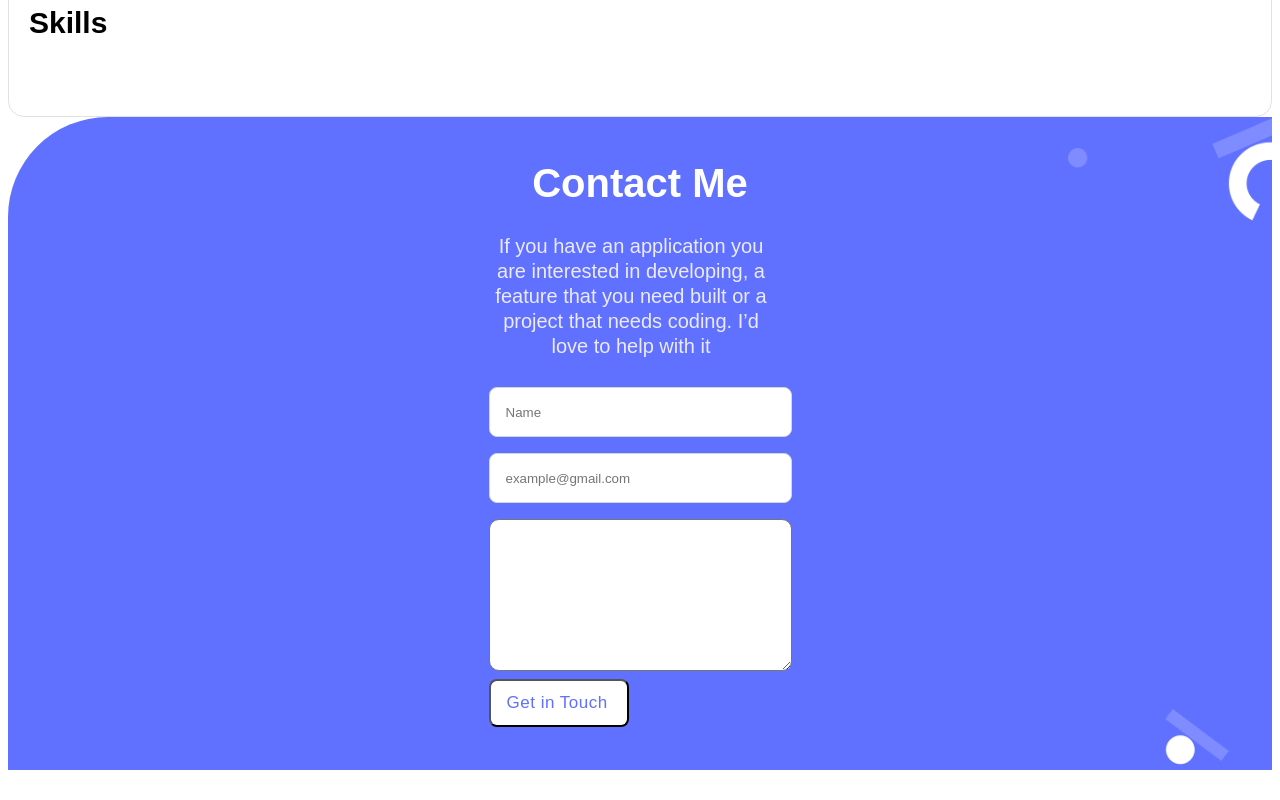
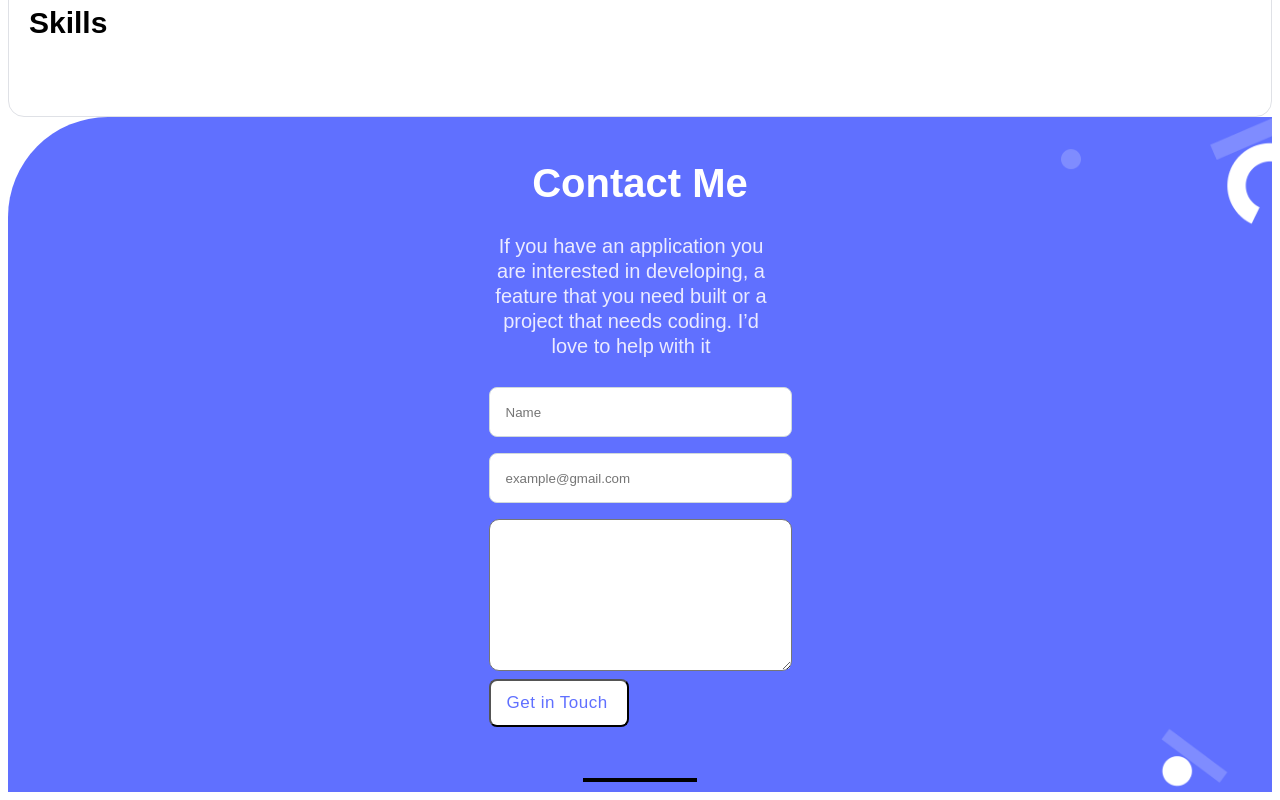
Before and after one commit to tasnimulhasan07/contact-form-mobile, a website: page index.html in a window 1280 px wide. Shown: the part 4305-5105 px from the top of the page. Before the commit the page ends 5083 px from the top, so only its background shows below. Drawn offline with Linux system fonts and the light colour scheme.

Commit message:
update index and styles
added bottom black line for contact form

```diff
--- a/index.html
+++ b/index.html
@@ -315,6 +315,7 @@
              <h4 class="error-message" id="text">
              </h4>
            </form>
+           <hr>
          </div>
        </section>
 
--- a/styles.css
+++ b/styles.css
@@ -784,3 +784,10 @@ section.contact__me__section {
   order: 0;
   flex-grow: 0;
 }
+
+hr {
+  margin-bottom: 10px;
+  width: 110px;
+  border: 2px solid #000;
+  background-color: #000;
+}
```
